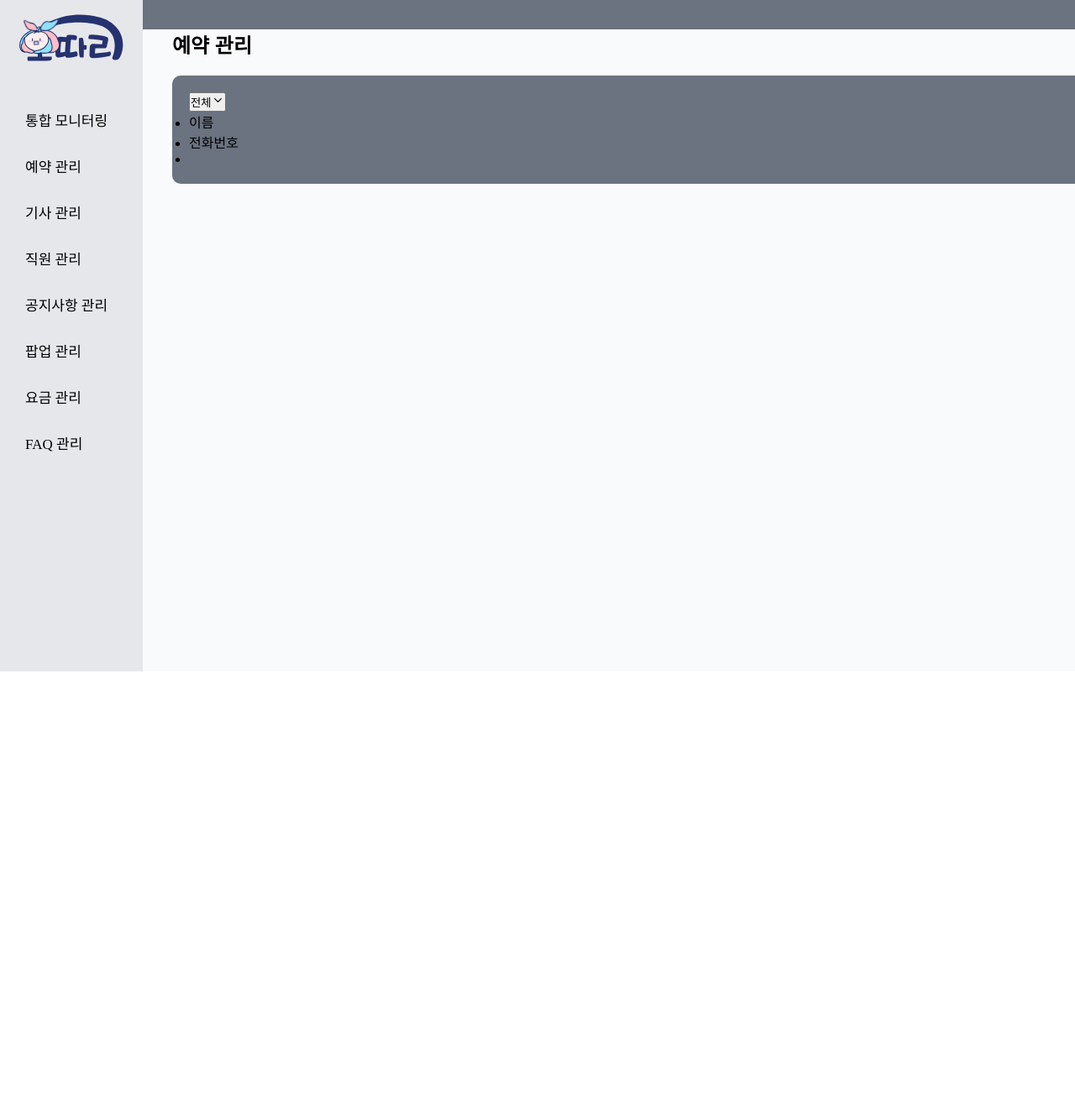
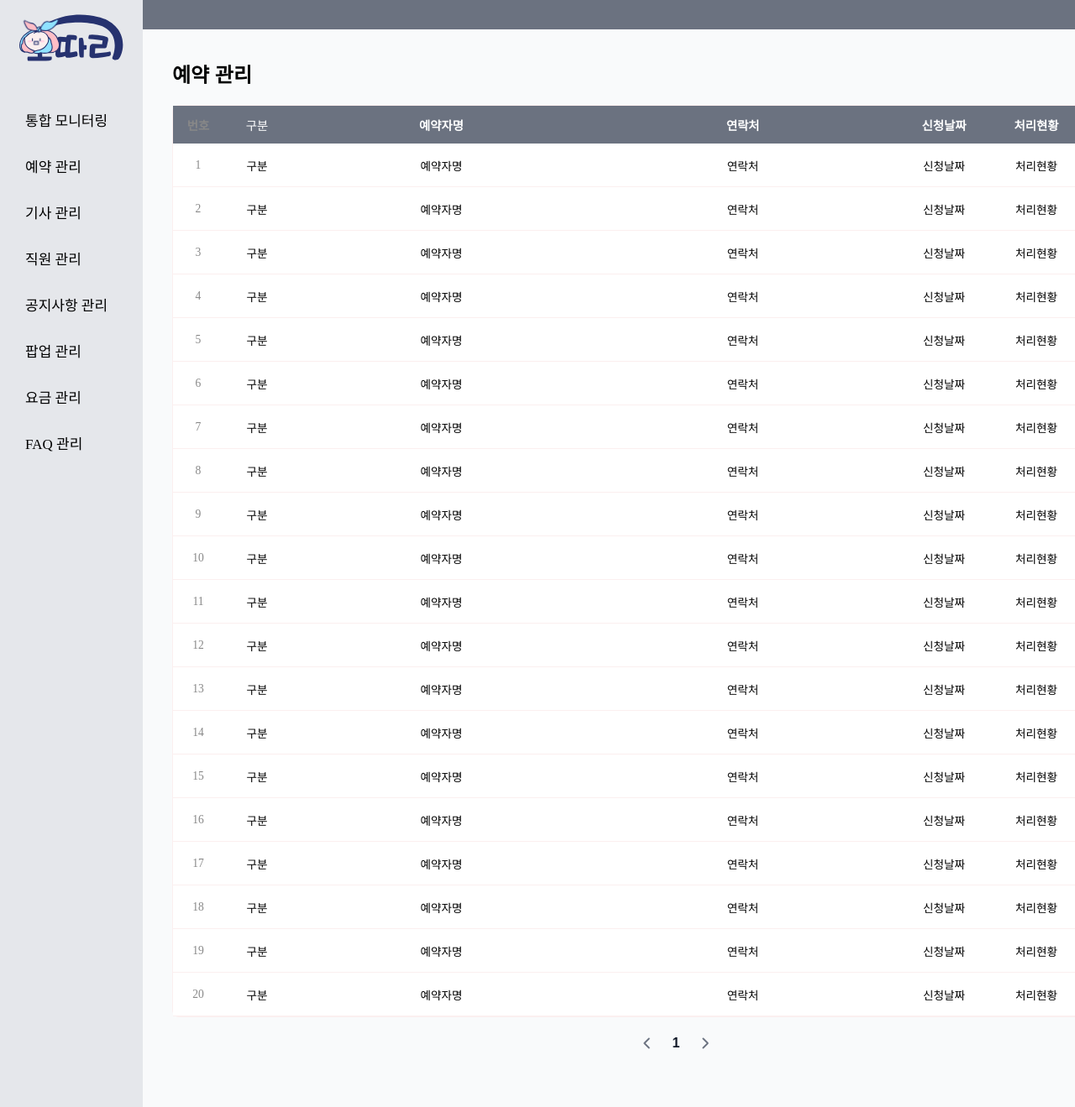
Before and after one commit to Second-team-project/bottari-admin, a React app: page /ReservationList in a window 1280 px wide. Shown: the top 1319 px of the page at 84% size. Before the commit the page ends 800 px from the top, so only its background shows below. Built offline with nearby package versions, Linux system fonts and the light colour scheme; the HTML template or start-up script is replaced by a standard one; a web font is replaced by a local one.

Commit message:
260105 예약 관리 페이지

```diff
--- a/src/components/reservation/ReservationDetail.css
+++ b/src/components/reservation/ReservationDetail.css
@@ -0,0 +1,104 @@
+/* 사이드 패널 */
+.reservation-detail-panel {
+  width: 400px;
+  background-color: #fff;
+  border-left: 1px solid var(--bottari-lightgray);
+  display: flex;
+  flex-direction: column;
+  animation: slideIn 0.3s ease;
+  flex-shrink: 0;
+
+  /* 스크롤 시 화면에 고정 (Sticky) */
+  position: sticky;
+  top: 0;
+  height: 100vh; /* 화면 높이만큼 꽉 채움 */
+  overflow-y: auto; /* 내용이 많으면 패널 내부 스크롤 */
+}
+
+@keyframes slideIn {
+  from {
+    transform: translateX(100%);
+    opacity: 0;
+  }
+  to {
+    transform: translateX(0);
+    opacity: 1;
+  }
+}
+
+.reservation-detail-header {
+  display: flex;
+  justify-content: space-between;
+  align-items: center;
+  padding: 20px;
+  border-bottom: 1px solid var(--bottari-lightgray);
+}
+
+.reservation-detail-header h3 {
+  margin: 0;
+  font-size: 1.1rem;
+  font-weight: 600;
+}
+
+.reservation-detail-close {
+  background: none;
+  border: none;
+  cursor: pointer;
+  color: var(--bottari-gray);
+  padding: 4px;
+  display: flex;
+  align-items: center;
+  justify-content: center;
+  border-radius: 4px;
+  transition: background-color 0.2s;
+}
+
+.reservation-detail-close:hover {
+  background-color: var(--bottari-lightgray);
+  color: var(--bottari-darkslate);
+}
+
+.reservation-detail-content {
+  flex: 1;
+  padding: 20px;
+  /* overflow-y: auto; -> 부모(panel)에서 스크롤 처리하므로 제거하거나 유지해도 됨 */
+}
+
+.reservation-detail-row {
+  display: flex;
+  justify-content: space-between;
+  align-items: flex-start;
+  padding: 12px 0;
+  border-bottom: 1px solid var(--bottari-lightgray);
+}
+
+.reservation-detail-label {
+  font-size: 0.85rem;
+  color: var(--bottari-gray);
+  font-weight: 500;
+  white-space: nowrap;
+}
+
+.reservation-detail-value {
+  font-size: 0.9rem;
+  color: var(--bottari-darkslate);
+  text-align: right;
+  max-width: 65%;
+  word-break: break-all;
+}
+
+.reservation-detail-actions {
+  padding: 20px;
+  border-top: 1px solid var(--bottari-lightgray);
+  display: flex;
+  gap: 12px;
+  margin-top: auto; /* 내용이 적어도 버튼은 하단으로 */
+}
+
+.reservation-detail-actions .btn-edit,
+.reservation-detail-actions .btn-delete {
+  flex: 1;
+  padding: 12px;
+  font-size: 0.9rem;
+  font-weight: 600;
+}
--- a/src/components/reservation/ReservationDetail.jsx
+++ b/src/components/reservation/ReservationDetail.jsx
@@ -0,0 +1,73 @@
+import { X } from 'lucide-react';
+import './ReservationDetail.css';
+
+export default function ReservationDetail({ selectedRow, onClose }) {
+  if (selectedRow === null) return null;
+
+  return (
+    <div className='reservation-detail-panel'>
+      <div className='reservation-detail-header'>
+        <h3>예약 상세</h3>
+        <button className='reservation-detail-close' onClick={onClose}>
+          <X size={20} />
+        </button>
+      </div>
+
+      <div className='reservation-detail-content'>
+        <div className='reservation-detail-row'>
+          <span className='reservation-detail-label'>번호</span>
+          <span className='reservation-detail-value'>{selectedRow + 1}</span>
+        </div>
+        <div className='reservation-detail-row'>
+          <span className='reservation-detail-label'>구분</span>
+          <span className='reservation-detail-value'>구분</span>
+        </div>
+        <div className='reservation-detail-row'>
+          <span className='reservation-detail-label'>예약자명</span>
+          <span className='reservation-detail-value'>예약자명</span>
+        </div>
+        <div className='reservation-detail-row'>
+          <span className='reservation-detail-label'>연락처</span>
+          <span className='reservation-detail-value'>연락처</span>
+        </div>
+        <div className='reservation-detail-row'>
+          <span className='reservation-detail-label'>이메일</span>
+          <span className='reservation-detail-value'>이메일</span>
+        </div>
+        <div className='reservation-detail-row'>
+          <span className='reservation-detail-label'>신청날짜</span>
+          <span className='reservation-detail-value'>신청날짜</span>
+        </div>
+        <div className='reservation-detail-row'>
+          <span className='reservation-detail-label'>예약기간</span>
+          <span className='reservation-detail-value'>예약기간</span>
+        </div>
+        <div className='reservation-detail-row'>
+          <span className='reservation-detail-label'>장소</span>
+          <span className='reservation-detail-value'>장소</span>
+        </div>
+        <div className='reservation-detail-row'>
+          <span className='reservation-detail-label'>맡긴 짐 정보</span>
+          <span className='reservation-detail-value'>짐 정보</span>
+        </div>
+        <div className='reservation-detail-row'>
+          <span className='reservation-detail-label'>결제금액</span>
+          <span className='reservation-detail-value'>결제금액</span>
+        </div>
+        <div className='reservation-detail-row'>
+          <span className='reservation-detail-label'>담당기사</span>
+          <span className='reservation-detail-value'>담당기사</span>
+        </div>
+        <div className='reservation-detail-row'>
+          <span className='reservation-detail-label'>처리현황</span>
+          <span className='reservation-detail-value'>처리현황</span>
+        </div>
+      </div>
+
+      <div className='reservation-detail-actions'>
+        <button className='btn-edit'>수정</button>
+        <button className='btn-delete'>삭제</button>
+      </div>
+    </div>
+  );
+}
--- a/src/components/reservation/ReservationList.css
+++ b/src/components/reservation/ReservationList.css
@@ -1,14 +1,122 @@
-.reservation-list-container {
-  padding: 0 35px 35px;
+/* 페이지 전체 레이아웃 */
+.reservation-list-page {
+  display: flex;
+  align-items: flex-start; /* 높이를 꽉 채우지 않고 내용만큼만 */
+  min-height: 100vh;
+  position: relative;
 }
 
-.reservation-list-title {
-  margin-bottom: 20px;
+/* 리스트 컨테이너 */
+.reservation-list-container {
+  flex: 1; /* 남은 공간 차지 */
+  padding: 35px;
+  min-width: 0;
 }
 
-.reservation-search-container {
+/* 테이블 */
+.reservation-list-table {
   width: 100%;
-  padding: 20px;
+  border: 1px solid var(--bottari-lightgray);
+  border-radius: 8px; /* overflow: hidden 없어도 border가 있으면 됨 */
+}
+
+/* 테이블 헤더 (Sticky) */
+.reservation-list-header {
+  display: grid;
+  grid-template-columns: 60px 80px 1fr 1fr 120px 100px 120px;
   background-color: var(--bottari-grayfont);
-  border-radius: 10px;
+  color: #fff;
+  text-align: center;
+  align-items: center;
+  padding: 12px 0;
+  font-weight: 600;
+  font-size: 0.9rem;
+
+  /* 스티키 설정 (브라우저 전체 스크롤 기준) */
+  position: sticky;
+  top: 0;
+  z-index: 10;
 }
+
+/* 테이블 행 */
+.reservation-list-row {
+  display: grid;
+  grid-template-columns: 60px 80px 1fr 1fr 120px 100px 120px;
+  background-color: #fff;
+  text-align: center;
+  align-items: center;
+  padding: 12px 0;
+  border-bottom: 1px solid var(--bottari-lightgray);
+  cursor: pointer;
+  transition: background-color 0.2s;
+  font-size: 0.85rem;
+}
+
+.reservation-list-row:hover {
+  background-color: #f9fafb;
+}
+
+.reservation-list-row.selected {
+  background-color: #e0f2fe;
+}
+
+/* 컬럼 스타일 */
+.reservation-list-col-no {
+  color: var(--bottari-gray);
+}
+
+.reservation-list-col-type {
+  font-weight: 500;
+}
+
+.reservation-list-col-actions {
+  display: flex;
+  gap: 8px;
+  justify-content: center;
+}
+
+/* 버튼 (공통 버튼이라 접두어 제외 가능하지만, 규칙대로라면 reservation-list-btn-edit) */
+/* 하지만 btn-edit 등은 공통 유틸 클래스일 수도 있으니 일단 유지하거나, 필요시 변경 */
+.btn-edit,
+.btn-delete {
+  padding: 4px 10px;
+  border: none;
+  border-radius: 4px;
+  font-size: 0.8rem;
+  cursor: pointer;
+  transition: opacity 0.2s;
+}
+
+.btn-edit {
+  background-color: var(--bottari-navy);
+  color: #fff;
+}
+
+.btn-delete {
+  background-color: var(--bottari-coolgray);
+  color: var(--bottari-darkslate);
+}
+
+.btn-edit:hover,
+.btn-delete:hover {
+  opacity: 0.8;
+}
+
+/* 페이지네이션 */
+.reservation-list-pagination {
+  display: flex;
+  justify-content: center;
+  align-items: center;
+  gap: 20px;
+  margin-top: 20px;
+  padding-bottom: 30px;
+}
+
+.pagination-btn {
+  cursor: pointer;
+}
+
+.page-number {
+  font-weight: 600;
+  color: var(--bottari-darkslate);
+}
--- a/src/components/reservation/ReservationList.jsx
+++ b/src/components/reservation/ReservationList.jsx
@@ -1,37 +1,70 @@
-import { ChevronDown } from 'lucide-react';
+import { useState } from 'react';
+import { ChevronDown, ChevronLeft, ChevronRight, X } from 'lucide-react';
 import './ReservationList.css';
+import ReservationDetail from './ReservationDetail';
 
 export default function ReservationList() {
+  const [selectedRow, setSelectedRow] = useState(null);
+
+  // 행 클릭 시 사이드 패널 열기
+  function handleRowClick(rowIndex) {
+    setSelectedRow(rowIndex);
+  }
+
+  // 사이드 패널 닫기
+  function handleClosePanel() {
+    setSelectedRow(null);
+  }
+
   return(
-    <>
-      <div className='reservation-list-container'>
-        <h2 className='reservation-list-title'>예약 관리</h2>
-        {/* 검색창 */}
-        <div className='reservation-search-container'>
-          <div className='reservation-search-filter'>
-            <button>
-              전체
-              <ChevronDown size={15} />
-            </button>
+    <div className='reservation-list-page'>
+      <div className={`reservation-list-container ${selectedRow !== null ? 'with-panel' : ''}`}>
+        <h2 className='page-title'>예약 관리</h2>
+
+        {/* 테이블 */}
+        <div className='reservation-list-table'>
+          {/* 테이블 헤더 */}
+          <div className='reservation-list-header'>
+            <div className='reservation-list-col-no'>번호</div>
+            <div className='reservation-list-col-type'>구분</div>
+            <div className='reservation-list-col-name'>예약자명</div>
+            <div className='reservation-list-col-phone'>연락처</div>
+            <div className='reservation-list-col-date'>신청날짜</div>
+            <div className='reservation-list-col-status'>처리현황</div>
+            <div className='reservation-list-col-actions'>관리</div>
           </div>
 
-          <ul>
-            <li>이름</li>
-            <li>전화번호</li>
-            <li></li>
-          </ul>
+          {/* 테이블 바디 - 20개 행 */}
+          {[...Array(20)].map((_, index) => (
+            <div
+              key={index}
+              className={`reservation-list-row ${selectedRow === index ? 'selected' : ''}`}
+              onClick={() => handleRowClick(index)}
+            >
+              <div className='reservation-list-col-no'>{index + 1}</div>
+              <div className='reservation-list-col-type'>구분</div>
+              <div className='reservation-list-col-name'>예약자명</div>
+              <div className='reservation-list-col-phone'>연락처</div>
+              <div className='reservation-list-col-date'>신청날짜</div>
+              <div className='reservation-list-col-status'>처리현황</div>
+              <div className='reservation-list-col-actions'>
+                <button className='btn-edit' onClick={(e) => e.stopPropagation()}>수정</button>
+                <button className='btn-delete' onClick={(e) => e.stopPropagation()}>삭제</button>
+              </div>
+            </div>
+          ))}
         </div>
 
-        {/* 리스트 */}
-        <div>
-          <div className='reservation-list-table-top'>
-
-          </div>
-          <div className='reservation-list-table-middle'>
-
-          </div>
+        {/* 페이지네이션 */}
+        <div className='reservation-list-pagination'>
+          <ChevronLeft className='pagination-btn' color="#6B7280" size={22}/>
+          <span className='page-number'>1</span>
+          <ChevronRight className='pagination-btn' color="#6B7280" size={22} />
         </div>
       </div>
-    </>
+
+      {/* 사이드 패널 */}
+      <ReservationDetail selectedRow={selectedRow} onClose={handleClosePanel} />
+    </div>
   )
 }
```
